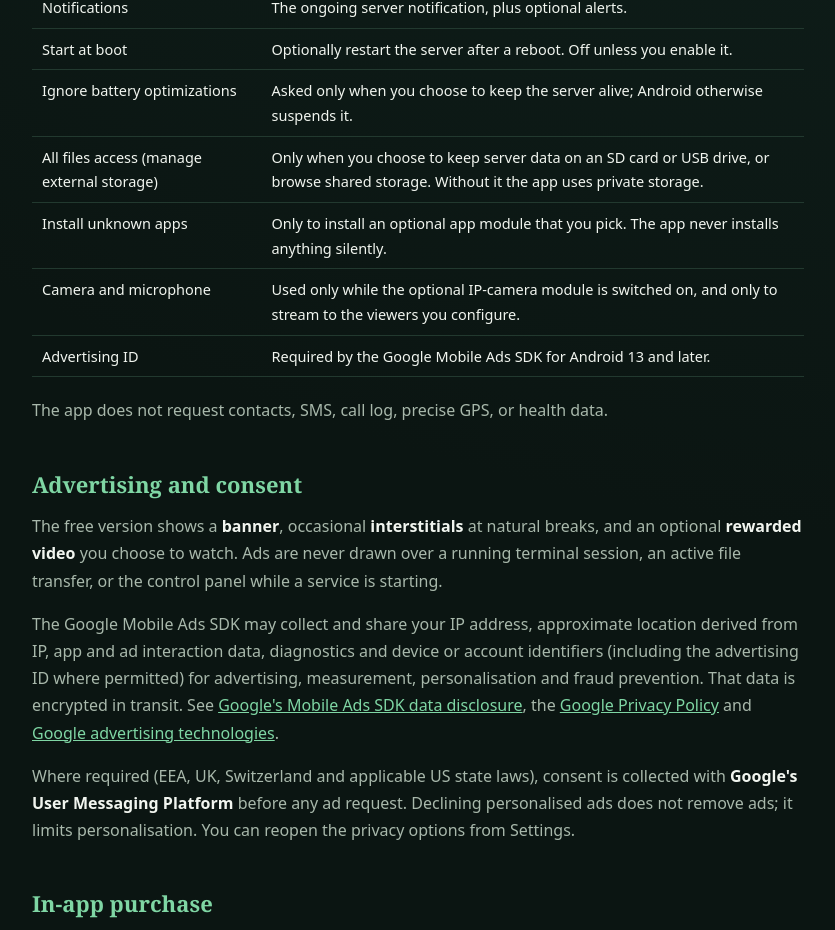
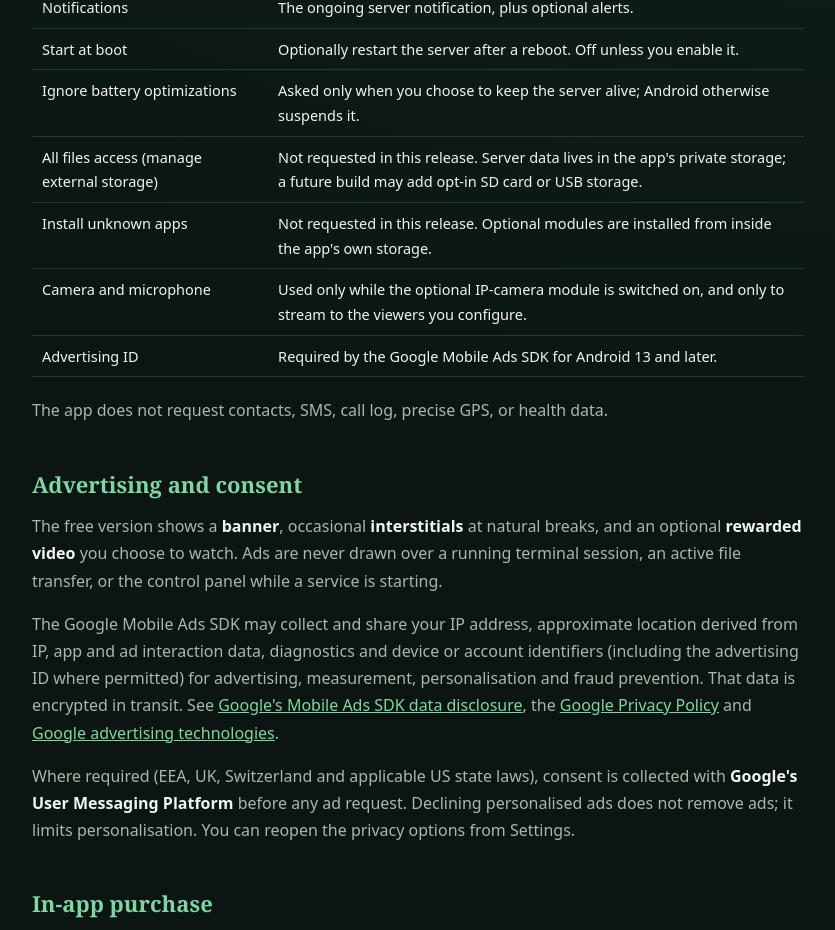
Before and after one commit to fareza777/fareza777.github.io, a plain HTML site: page pocketserver/privacy-policy.html in a window 1280 px wide. Shown: the part 1737-2667 px from the top of the page, without its empty margins (222-1057 px from the left). Drawn offline with Linux system fonts and the light colour scheme.

Commit message:
PocketServer policy: note storage and install permissions not requested

```diff
--- a/pocketserver/privacy-policy.html
+++ b/pocketserver/privacy-policy.html
@@ -68,8 +68,8 @@
     <tr><td>Notifications</td><td>The ongoing server notification, plus optional alerts.</td></tr>
     <tr><td>Start at boot</td><td>Optionally restart the server after a reboot. Off unless you enable it.</td></tr>
     <tr><td>Ignore battery optimizations</td><td>Asked only when you choose to keep the server alive; Android otherwise suspends it.</td></tr>
-    <tr><td>All files access (manage external storage)</td><td>Only when you choose to keep server data on an SD card or USB drive, or browse shared storage. Without it the app uses private storage.</td></tr>
-    <tr><td>Install unknown apps</td><td>Only to install an optional app module that you pick. The app never installs anything silently.</td></tr>
+    <tr><td>All files access (manage external storage)</td><td>Not requested in this release. Server data lives in the app's private storage; a future build may add opt-in SD card or USB storage.</td></tr>
+    <tr><td>Install unknown apps</td><td>Not requested in this release. Optional modules are installed from inside the app's own storage.</td></tr>
     <tr><td>Camera and microphone</td><td>Used only while the optional IP-camera module is switched on, and only to stream to the viewers you configure.</td></tr>
     <tr><td>Advertising ID</td><td>Required by the Google Mobile Ads SDK for Android 13 and later.</td></tr>
   </table>
```
